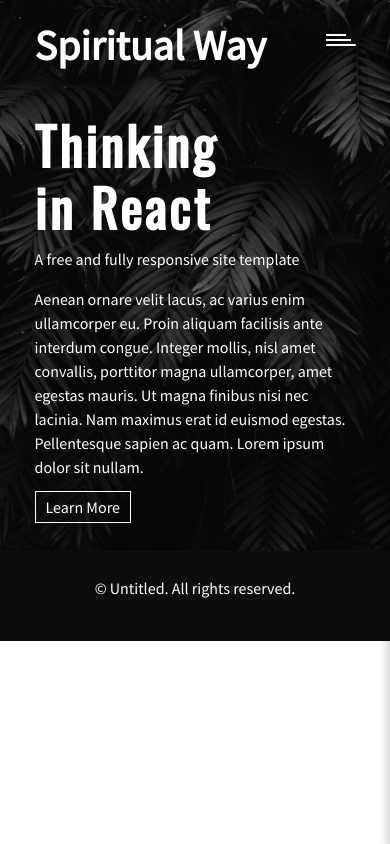
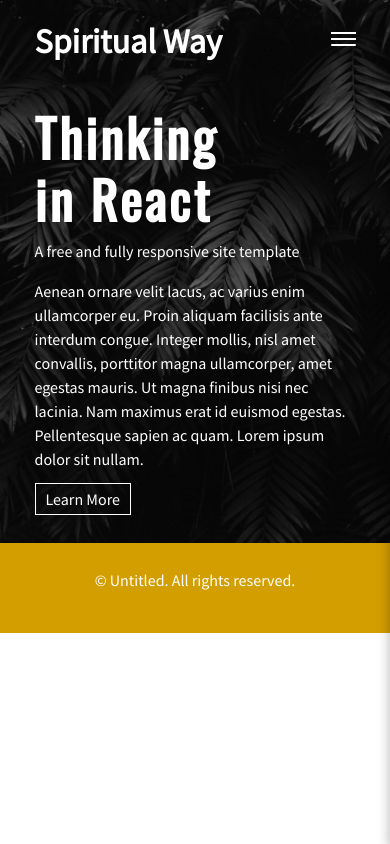
Before and after one commit to aneeshyder/spiritual-way, a React (Create React App) app: page / in a window 390 px wide. Built offline with nearby package versions, Linux system fonts and the light colour scheme; a web font is replaced by a local one.

Commit message:
Modification in: -

```diff
--- a/src/App.css
+++ b/src/App.css
@@ -9,22 +9,24 @@ body { font-family: 'Source Sans Pro', sans-serif; font-weight: 400; font-size:
   to { transform: rotate(360deg) }
 }
 .menu-box { display: block; float: right; cursor: pointer }
-.mobile-menu { display: none; position: relative; height: 2px; background-color: #000; width: 30px; border-radius: 2px; margin-top: 20px }
-.mobile-menu:after { content: ''; position: absolute; background-color: #000; width: 25px; height: 2px; bottom: 5px; left: 0 }
-.mobile-menu:before { content: ''; position: absolute; background-color: #000; width: 20px; height: 2px; top: -10px; left: 0 }
+.mobile-menu { display: none; position: relative; height: 2px; background-color: #fff; width: 25px; border-radius: 2px; margin-top: 20px }
+.mobile-menu:after { content: ''; position: absolute; background-color: #fff; width: 25px; height: 2px; bottom: 6px; left: 0 }
+.mobile-menu:before { content: ''; position: absolute; background-color: #fff; width: 25px; height: 2px; top: -12px; left: 0 }
 .home .mobile-menu, .home .mobile-menu:after, .home .mobile-menu:before { background: #fff }
 .nav { display: inline-block; list-style-type: none; vertical-align: middle; padding: 11px 0 11px; float: right }
-header a.logo { font-family: 'Source Sans Pro', sans-serif; display: inline-block; vertical-align: middle; font-size: 42px; line-height: normal; font-family: inherit; text-decoration: none; font-weight: 700; color: #000; line-height: 1; float: left;transition: color ease 0.4s;}
+header a.logo { font-family: 'Source Sans Pro', sans-serif; display: inline-block; vertical-align: middle; font-size: 42px; line-height: normal; font-family: inherit; text-decoration: none; font-weight: 700; color: #fff; line-height: 1; float: left;transition: color ease 0.4s;}
 header a.logo:hover {color: #70c3ea; }
 .nav li { float: left; padding: 5px 20px }
-.nav li a { text-decoration: none; color: #000;    font-family: 'Source Sans Pro', sans-serif; font-weight: 600; letter-spacing: 2px;  -webkit-transition: all .25s ease; -moz-transition: all .25s ease; -ms-transition: all .25s ease; -o-transition: all .25s ease; transition: all .25s ease }
+.nav li a { text-decoration: none; color: #fff;    font-family: 'Source Sans Pro', sans-serif; font-weight: 600; letter-spacing: 2px;  -webkit-transition: all .25s ease; -moz-transition: all .25s ease; -ms-transition: all .25s ease; -o-transition: all .25s ease; transition: all .25s ease }
 .nav li a:hover { text-decoration: none; color: #6651c1 }
-header { text-align: center }
-footer { background-color: #0e0e0e; color: #fff; padding: 25px 0; text-align: center }
+header { text-align: center ;background-color: #d39e00;}
+.home header { background-color: transparent; }
+footer { background-color: #d39e00; color: #fff; padding: 25px 0; text-align: center }
 footer a { color: #fff; text-decoration: underline }
 .image img { width: 100% }
 .home .inner #banner * { color: #fff }
 .home .inner #banner h1 { font-size: 52px; font-weight: normal; font-family: 'Oswald', sans-serif; font-weight: 700; letter-spacing: 3px }
+.posts-main h1 { font-size: 52px;font-weight: 800; }
 .menu-wrap { display: inline-block; width: 100%; vertical-align: middle }
 .home a.logo { color: #fff }
 .home .nav li a { color: #fff }
@@ -33,10 +35,11 @@ ul.actions { list-style-type: none; padding-left: 0 }
 .container.posts .col-md-4 { border-bottom: 1px solid #ddd }
 .narrow-wrap { max-width: 750px; margin: 0 auto; width: 100% }
 .narrow-wrap .img-section img { max-width: 500px; width: 100% }
-.contactus .banner { background-image: url('images/contactus.jpg'); padding: 45px 0; background-position: center; background-size: initial }
+.contactus .banner { position: relative; padding: 45px 0; background-position: center; background-size: initial;}
+.contactus .banner h1:before { content: '';position: absolute;top:0; height: 250px;width: 250px;background-image: url('images/contactus.svg'); background-size: cover;left: 50%; transform: translateX(-50%);}
+.contactus .banner h1 { font-weight: 800; padding-top: 250px;position: relative;}
 .contactus form { max-width: 350px; width: 100%; margin: 0 auto; padding: 30px 0 }
 .post-detail-wrapper .container iframe { width: 100% !important; height: auto !important }
-.posts-main { background-color: #d3dbde }
 .post-thumbnail { background-color: #fff; border-radius: 7px; overflow: hidden; -webkit-box-shadow: 0px 6px 22px 0px rgba(92, 82, 92, 0.66); -moz-box-shadow: 0px 6px 22px 0px rgba(92, 82, 92, 0.66); box-shadow: 0px 6px 22px 0px rgba(92, 82, 92, 0.66) }
 .post-thumbnail:hover { -webkit-box-shadow: 0px 13px 22px 0px rgba(92, 82, 92, 0.66); -moz-box-shadow: 0px 13px 22px 0px rgba(92, 82, 92, 0.66); box-shadow: 0px 13px 22px 0px rgba(92, 82, 92, 0.66) }
 .post-thumbnail a { text-decoration: none }
@@ -54,16 +57,7 @@ div#main { background-image: url(images/main-bg.jpg); background-size: cover }
 .contact-form a { background-color: #0e0e0e; padding: 7px 10px; border-radius: 5px; color: #fff; border: 1px solid #0e0e0e; transition: all ease 0.3s; }
 .contact-form a:hover { color: #0e0e0e; background-color: #fff; border: 1px solid #0e0e0e; text-decoration: none; }
 .loader-main { text-align: center;width: 100%; }
-.loader {
-  border: 12px solid #f3f3f3;
-  border-radius: 50%;
-  border-top: 12px solid #3498db;
-  width: 120px;
-  height: 120px;
-  margin:30px auto;
-  -webkit-animation: spin 2s linear infinite; /* Safari */
-  animation: spin 2s linear infinite;
-}
+.loader {border: 12px solid #f3f3f3; border-radius: 50%; border-top: 12px solid #3498db; width: 120px; height: 120px; margin:30px auto; -webkit-animation: spin 2s linear infinite; /* Safari */ animation: spin 2s linear infinite; }
 @media screen and (max-width:1199px) {
   .posts-wrapper.row .col { margin-bottom: 20px; }
 }
@@ -76,8 +70,14 @@ div#main { background-image: url(images/main-bg.jpg); background-size: cover }
   #header .menu-wrap ul.nav li a { color: #000 }
 }
 @media screen and (max-width:767px) {
+  .posts-main h1,
+  h1 { font-size: 31px; }
   a.logo { font-size: 35px }
   #header .menu-wrap ul.nav { width: 200px; right: -200px }
+  .contactus .banner h1:before { height: 150px; width: 150px; }
+  .contactus .banner h1 { font-weight: 800; padding-top: 150px;}
+  header a.logo {     font-size: 34px; }
+
 }
 @media screen and (max-width:420px) {
   a.logo { font-size: 31px }
--- a/src/App.js
+++ b/src/App.js
@@ -1,16 +1,17 @@
 import React, { Component } from 'react';
 import './App.css';
-import Layout from './pages/layout.js';
 import Index from './pages/index.js';
+import Footer from './pages/footer'
+import Header from './pages/header'
 
 class App extends Component {
   render() {
     return (
       <div id="main" className="home">
         <div className="inner">
-         <Layout>
+         <Header />
           <Index />
-          </Layout>
+          <Footer />
 
         </div>
       </div>
--- a/src/pages/contactus.js
+++ b/src/pages/contactus.js
@@ -11,8 +11,8 @@ class Contactus extends Component{
 				<div className="banner">
 					<div className="container">
 					<div className="text-center py-3">
-						<h1>Contact US</h1>
-						<p>Let us  know how we can help you.</p>
+						<h1>We would love to hear from you</h1>
+						<p>Please find below contact details and reach us out soon..!</p>
 					</div>
 					</div>
 				</div>
```
Also changed, not shown: 2 other files (tests, documents, lock files or other folders).
